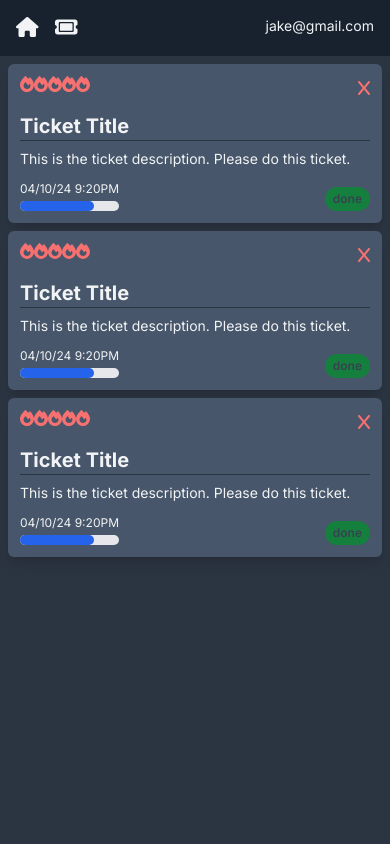
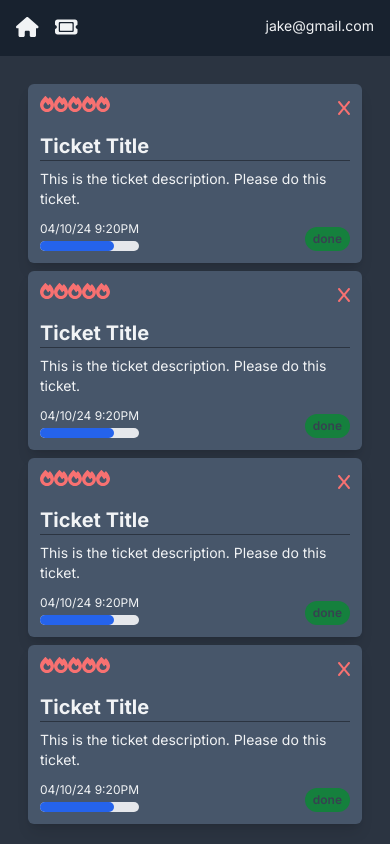
Before and after one commit to evan-earle/ticket-app, a Next.js app: page / in a window 390 px wide. Built offline with nearby package versions, Linux system fonts and the light colour scheme.

Commit message:
added grid styles for mobile

```diff
--- a/app/page.jsx
+++ b/app/page.jsx
@@ -2,10 +2,13 @@
 
 const Dashboard = () => {
   return (
-    <div>
-      <TicketCard />
-      <TicketCard />
-      <TicketCard />
+    <div className="p-5">
+      <div className="lg:grid grid-cols-2 xl:grid-cols-4">
+        <TicketCard />
+        <TicketCard />
+        <TicketCard />
+        <TicketCard />
+      </div>
     </div>
   );
 };
```
